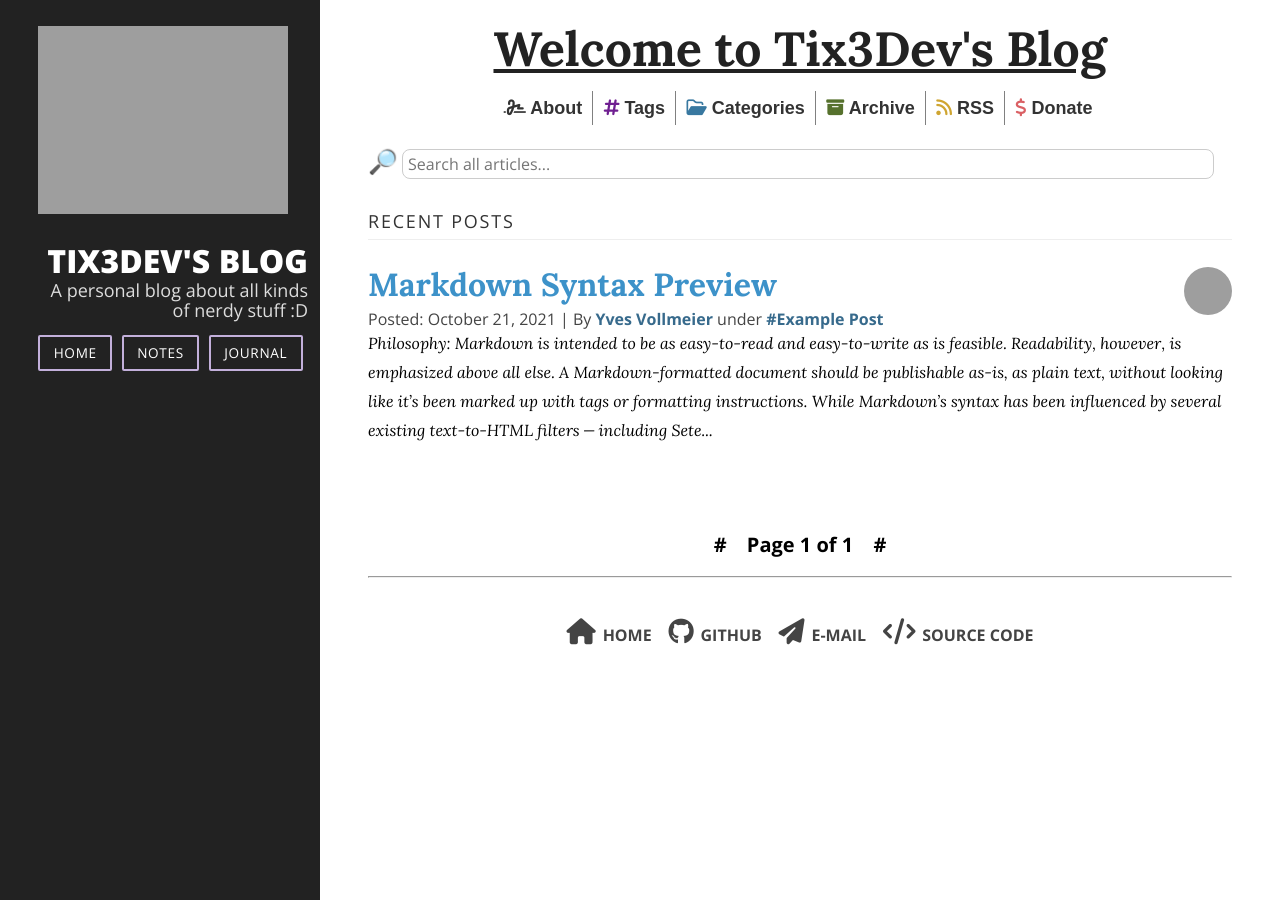
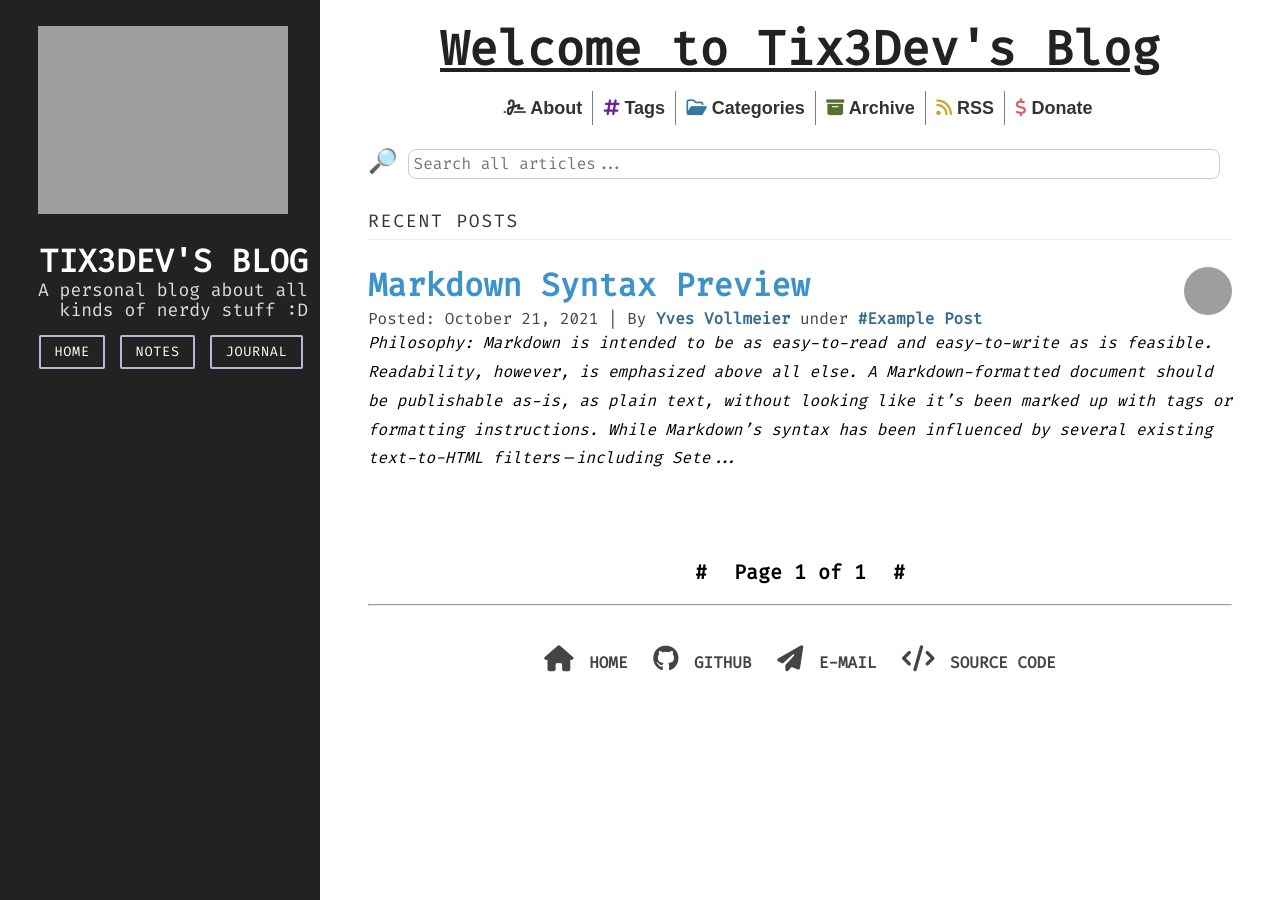
Before and after one commit to Tix3Dev/tix3dev.github.io, a Jekyll site: the page built from index.html, in a window 1280 px wide. Built offline with Jekyll 4.4.1, drawn with Linux system fonts in a browser that asks for light colours; nearby versions of some CDN libraries; the list of posts is cut into pages by our own code.

Commit message:
[refactor] changed default font

```diff
--- a/assets/main.css
+++ b/assets/main.css
@@ -1,4 +1,4 @@
-@import url("https://fonts.googleapis.com/css2?family=Lora:ital,wght@0,400;0,600;0,700;1,400;1,600;1,700&family=Open+Sans:wght@400;700;800&display=swap");
+@import url('https://fonts.googleapis.com/css2?family=Fira+Code:wght@400&display=swap');
 
 * {
   -webkit-box-sizing: border-box;
@@ -14,7 +14,7 @@ p,
 ul,
 ol,
 li {
-  font-family: "Lora", serif;
+  font-family: 'Fira Code', monospace;
 }
 
 a {
@@ -87,7 +87,7 @@ footer {
 }
 
 footer span {
-  font-family: "Open Sans", sans-serif;
+  font-family: "Fira Code", sans-serif;
   font-size: 16px;
   font-weight: bold;
   text-transform: uppercase;
@@ -124,7 +124,7 @@ footer .pure-menu-link:hover {
 }
 
 .sidebar-info * {
-  font-family: "Open Sans", sans-serif;
+  font-family: "Fira Code", sans-serif;
 }
 
 .brand-photo {
@@ -190,7 +190,7 @@ footer .pure-menu-link:hover {
   font-size: 18px;
   font-weight: 400;
   letter-spacing: 0.1em;
-  font-family: "Open Sans", sans-serif;
+  font-family: "Fira Code", sans-serif;
 }
 
 .content {
@@ -214,7 +214,7 @@ footer .pure-menu-link:hover {
 }
 
 .post-header p {
-  font-family: "Open Sans", sans-serif;
+  font-family: "Fira Code", sans-serif;
   font-size: 18px;
   margin-top: -10px;
 }
@@ -248,7 +248,7 @@ footer .pure-menu-link:hover {
 }
 
 .post-meta {
-  font-family: "Open Sans", sans-serif;
+  font-family: "Fira Code", sans-serif;
   color: #444;
   margin: 0;
 }
@@ -429,7 +429,7 @@ footer ul {
 }
 
 .paginate * {
-  font-family: "Open Sans", sans-serif;
+  font-family: "Fira Code", sans-serif;
 }
 
 #current-page {
@@ -502,7 +502,7 @@ footer ul {
 #search,
 .search_res p,
 #results-container {
-  font-family: "Open Sans", sans-serif !important;
+  font-family: "Fira Code", sans-serif !important;
 }
 
 #results-container {
```
